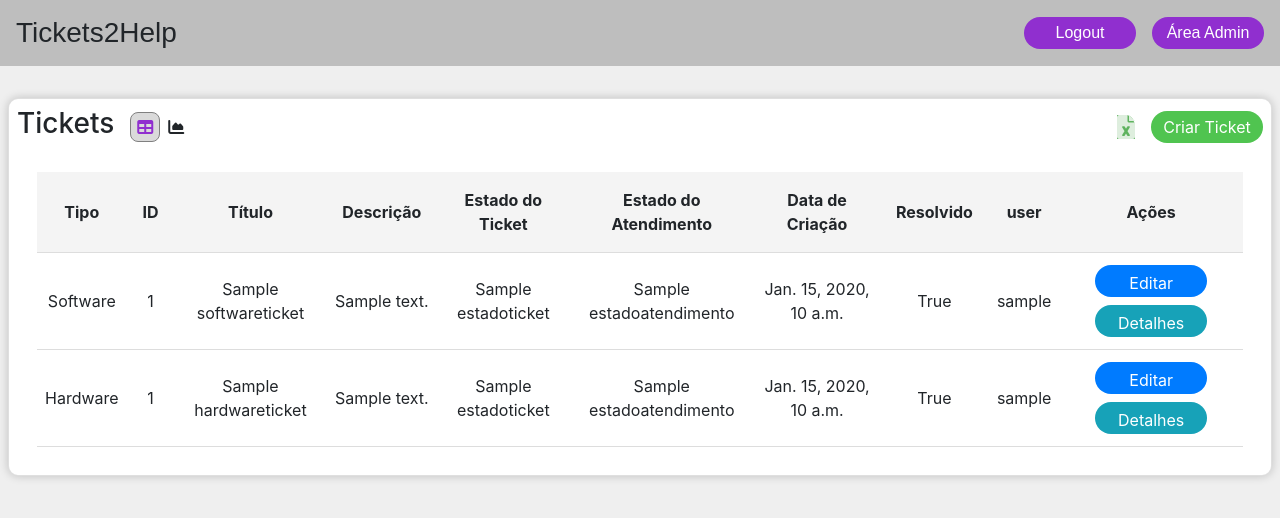
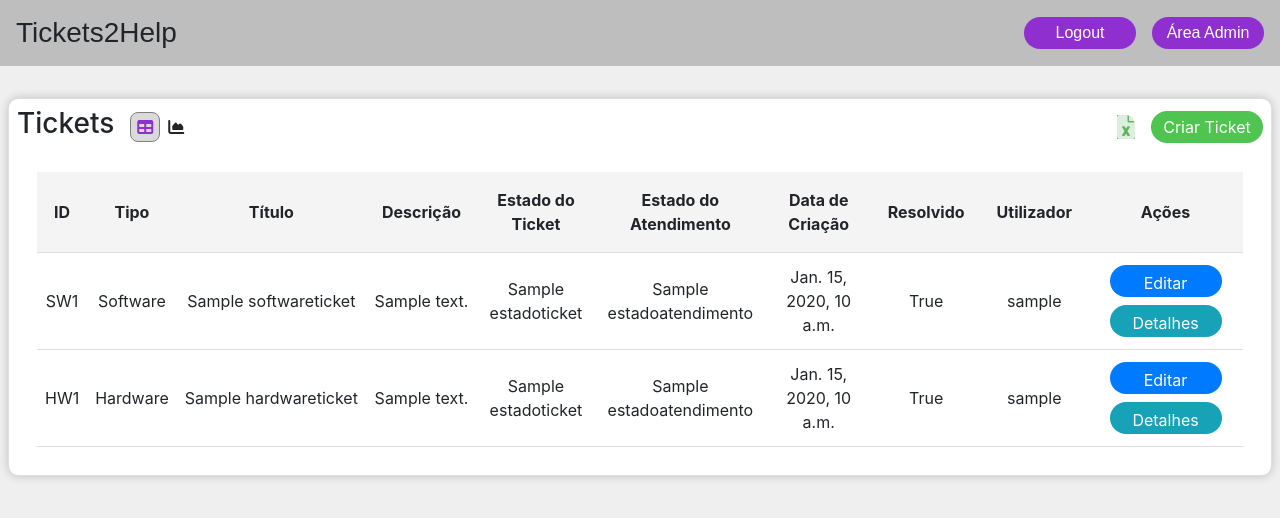
Before and after one commit to vascopeixoto/Tickets2Help, a Django app: page / in a window 1280 px wide. Shown: the top 518 px of the page. Run offline with Django 5.2, Linux system fonts and the light colour scheme; a user stored in the database is signed in; tables that the repository leaves empty hold one stand-in row (values such as "Sample post"); some libraries are stand-ins or nearby versions.

Commit message:
just to save

```diff
--- a/static/base/css/app.css
+++ b/static/base/css/app.css
@@ -92,3 +92,9 @@ tr:hover {
     box-shadow: 0 0 10px rgba(0, 0, 0, 0.2);
     padding: 20px;
 }
+.truncate {
+    white-space: nowrap;
+    overflow: hidden;
+    text-overflow: ellipsis;
+    max-width: 175px;
+}
--- a/templates/ticket_table.html
+++ b/templates/ticket_table.html
@@ -2,8 +2,8 @@
   <table class="mt-1" id="table">
     <thead>
       <tr class="Primeiro-tr">
+          <th>ID</th>
           <th>Tipo</th>
-                <th>ID</th>
         <th>Título</th>
         <th>Descrição</th>
         <th>Estado do Ticket</th>
@@ -11,7 +11,7 @@
         <th>Data de Criação</th>
         <th>Resolvido</th>
         {% if user.is_staff %}
-                    <th>user</th>
+        <th>Utilizador</th>
         {% endif %}
         <th>Ações</th>
       </tr>
@@ -19,8 +19,11 @@
     <tbody>
       {% for ticket in tickets %}
       <tr>
+        <td>
+          {% if ticket.tipo == 'Hardware' %} HW{{ ticket.id }} {% endif %}
+          {% if ticket.tipo == 'Software' %} SW{{ ticket.id }}{% endif %}
+        </td>
         <td>{{ ticket.tipo }}</td>
-                    <td>{{ ticket.id }}</td>
         <td>
           <div title="{{ ticket.title }}" class="truncate">
             {{ ticket.title }}
@@ -43,7 +46,7 @@
           <button
             type="button"
             class="btn"
-                                    style="background-color: #007bff; margin: 0.25rem;"
+            style="background-color: #007bff; margin: 0.25rem"
             data-toggle="modal"
             data-target="#editarModal{{ ticket.id }}"
             onclick="editar_modal('{{ ticket.id }}', '{{ ticket.tipo }}')"
@@ -54,7 +57,7 @@
           <button
             type="button"
             class="btn"
-                                style="background-color: #17a2b8; margin: 0.25rem;"
+            style="background-color: #17a2b8; margin: 0.25rem"
             data-toggle="modal"
             data-target="#detalhesModal{{ ticket.id }}"
             onclick="detalhes_modal('{{ ticket.id }}', '{{ ticket.tipo }}')"
```
Lines whose indentation alone changed are shown as unchanged.
